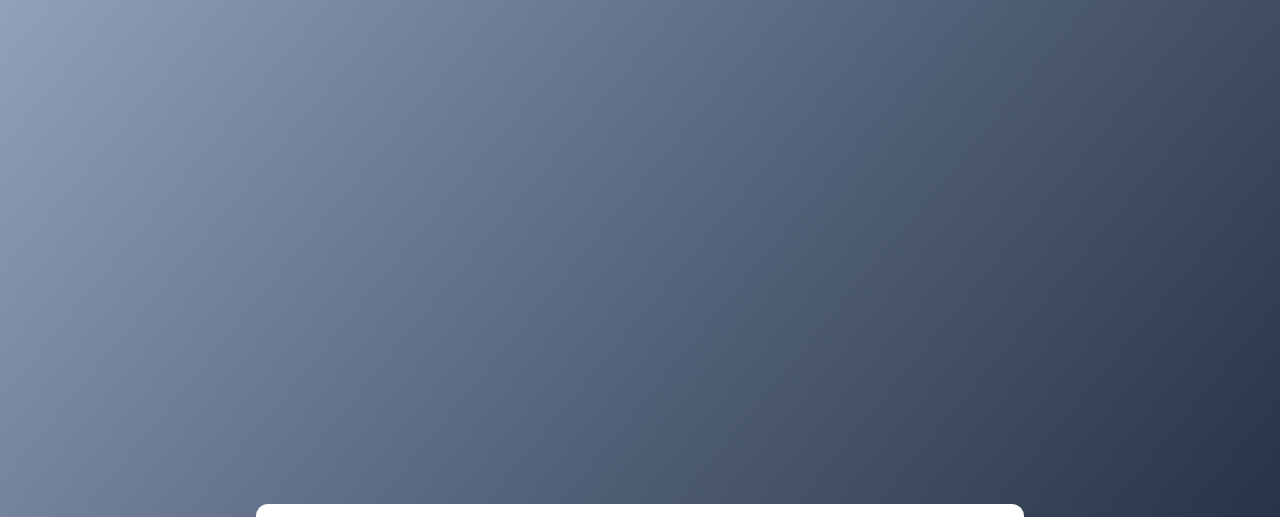
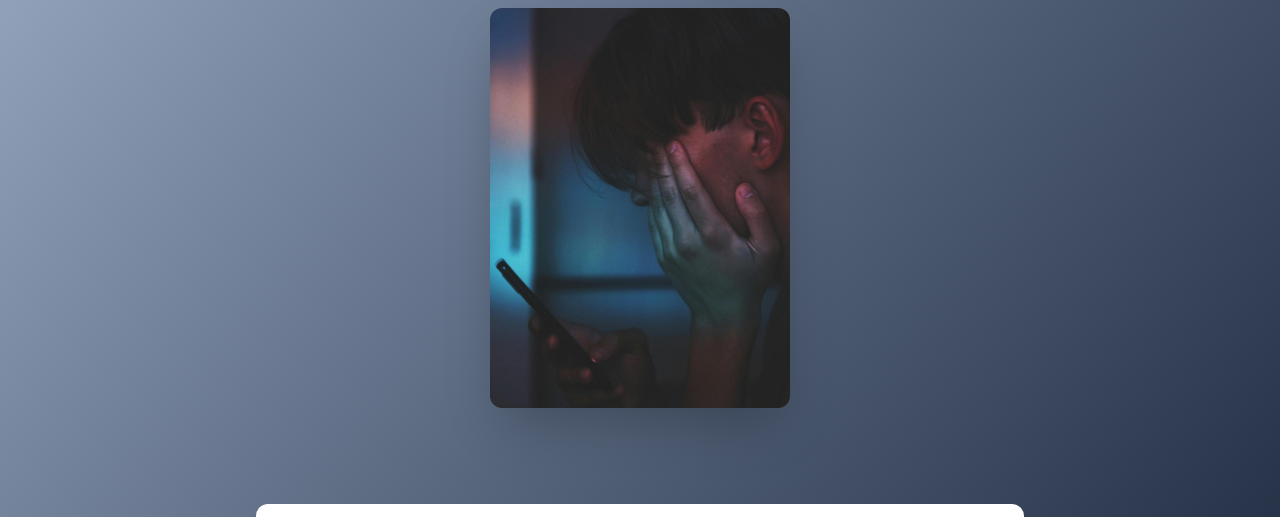
Before and after one commit to yazeed990/Blog-Lost-attention, a plain HTML site: page index.html in a window 1280 px wide. Shown: the top 517 px of the page. Drawn offline with nearby package versions, Linux system fonts and the light colour scheme; the site is published under a folder, as on GitHub Pages, so addresses that start at the root find nothing.

Commit message:
Updating images paths

```diff
--- a/index.html
+++ b/index.html
@@ -37,7 +37,7 @@
       class="overlay fixed inset-0 bg-transparent bg-opacity-60 backdrop-blur-sm z-40 hidden"
     ></div>
     <img
-      src="/public/hours-scrolling.png"
+      src="public/hours-scrolling.png"
       class="absolute top-2 m-0 p-0 h-1/2 max-w-full mx-auto rounded-xl shadow-2xl -z-10"
       alt=""
     />
```
